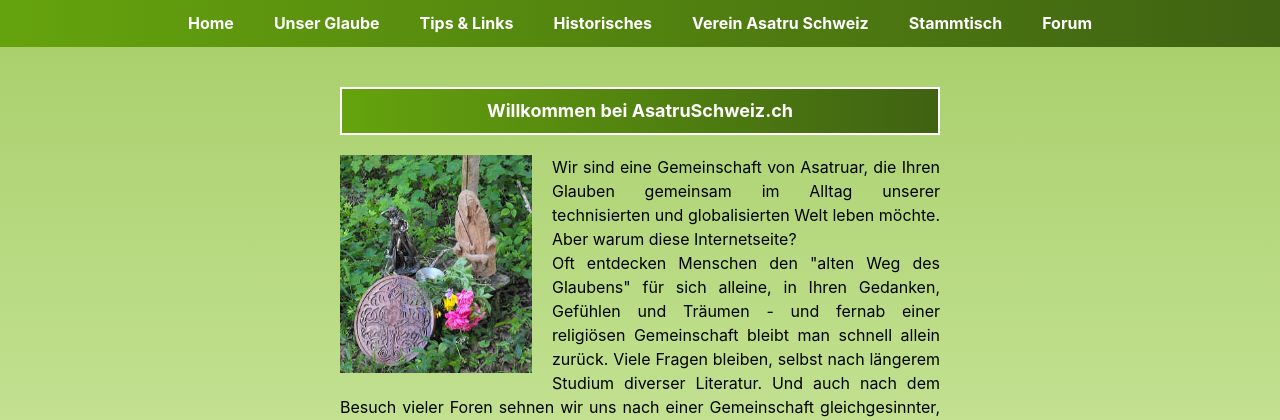
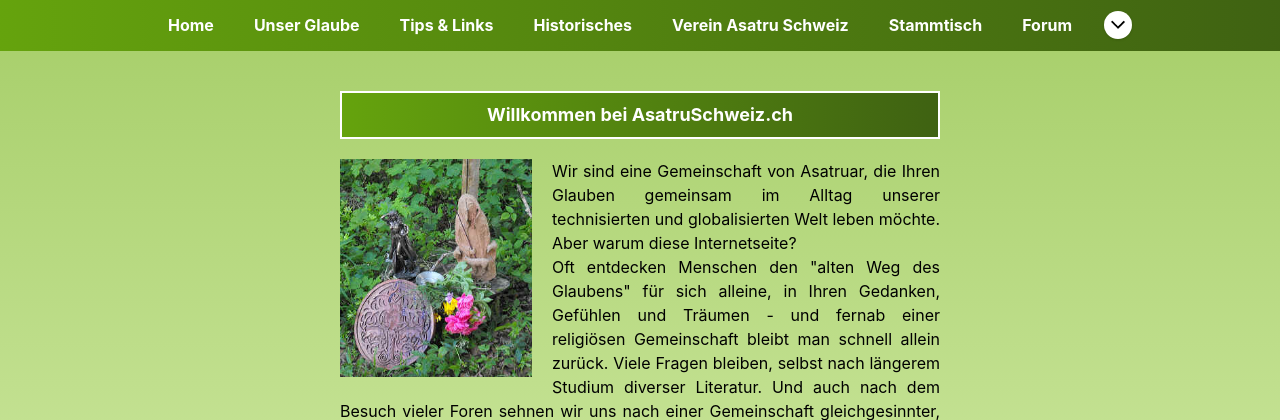
Before and after one commit to Carranya/asatru, a PHP site: page / in a window 1280 px wide. Shown: the part 961-1381 px from the top of the page. Run offline with PHP 8.4, Linux system fonts and the light colour scheme.

Commit message:
modified headers

```diff
--- a/pages/global/navigation.php
+++ b/pages/global/navigation.php
@@ -1,6 +1,8 @@
-<form action='index.php' method='post'>
-<div class='flex justify-center bg-gradient-to-r from-lime-600 to-lime-800 text-white font-bold text-center'>
-    <div id='menuHome' class='pt-3 pb-3 hover:bg-lime-600'><a href='index.php'><span class='pl-5 pr-5'>Home</span></a></div>
+<div id='openNav' class='md:hidden flex justify-center w-full bg-gradient-to-r from-lime-600 to-lime-800'><img src='img/icons/menu.png' class='w-10'></div>
+<div id='closeNav' class='hidden md:hidden justify-center w-full bg-gradient-to-r from-lime-600 to-lime-800'><img src='img/icons/close.png' class='w-10'></div>
+<div id='nav' class='hidden md:block sticky top-0'>
+    <div class='md:flex justify-center items-center bg-gradient-to-r from-lime-600 to-lime-800 text-white font-bold text-center'>
+        <div id='menuHome' class='pt-3 pb-3 hover:bg-lime-600'><a href='index.php?page=home'><span class='pl-5 pr-5'>Home</span></a></div>
         <div id='menuGlaube' class='pt-3 pb-3 hover:bg-lime-600'><a href='index.php?page=glaube'><span class='pl-5 pr-5'>Unser Glaube</span></a>
             <div id='subGlaube' class='hidden text-center'>
                 <div class='pt-3 pb-3 pl-5 pr-5 hover:bg-lime-500'><a href='index.php?page=glaube#goetter'> Unsere Götter</a></div>
@@ -18,5 +20,6 @@
         <div id='menuVerein' class='pt-3 pb-3 hover:bg-lime-600'><a href='index.php?page=verein'><span class='pl-5 pr-5'>Verein Asatru Schweiz</span></a></div>
         <div id='menuStammtisch' class='pt-3 pb-3 hover:bg-lime-600'><a href='index.php?page=stammtisch'><span class='pl-5 pr-5'>Stammtisch</span></a></div>
         <div id='menuForum' class='pt-3 pb-3 hover:bg-lime-600'><a href='#'><span class='pl-5 pr-5'>Forum</span></a></div>
+        <div class='pt-3 pb-3 ml-3'><a href='#end'><img src='img/icons/expand.png' class='w-7 bg-white shadow rounded-full hover:opacity-40'></a></div>
     </div>
-</form>
+</div>
```
Lines whose indentation alone changed are shown as unchanged.
